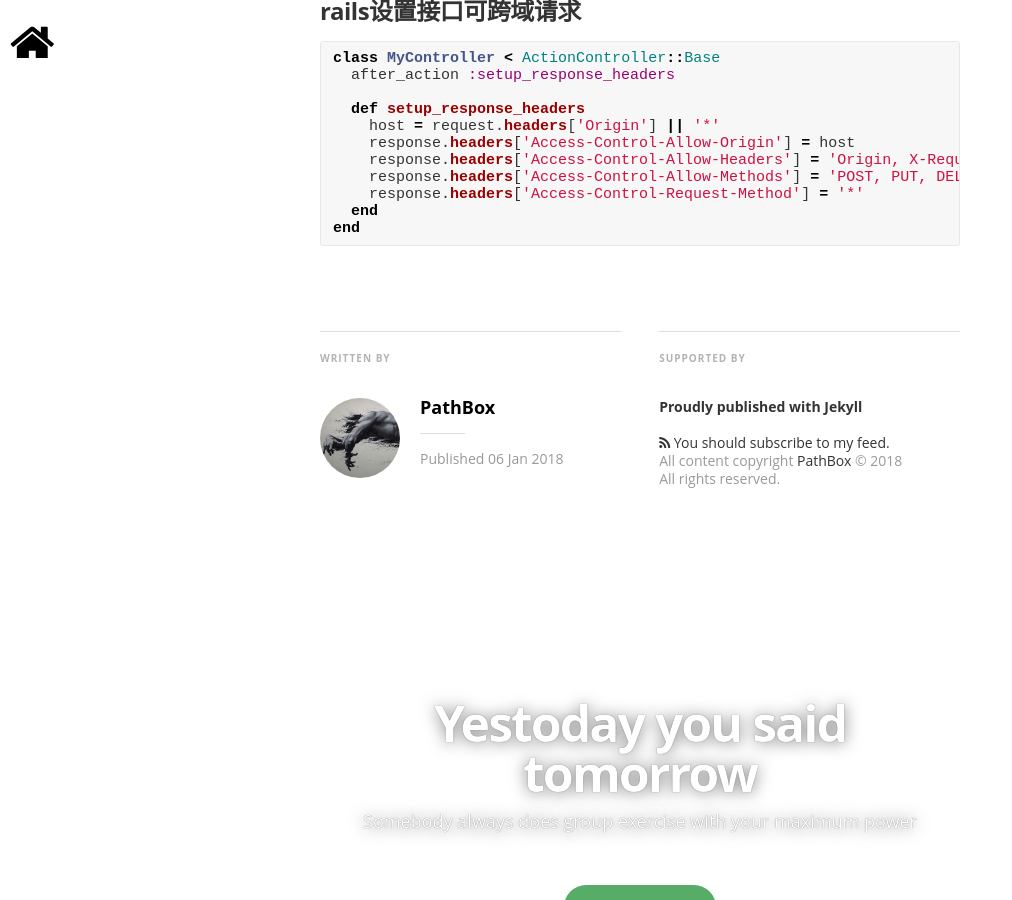
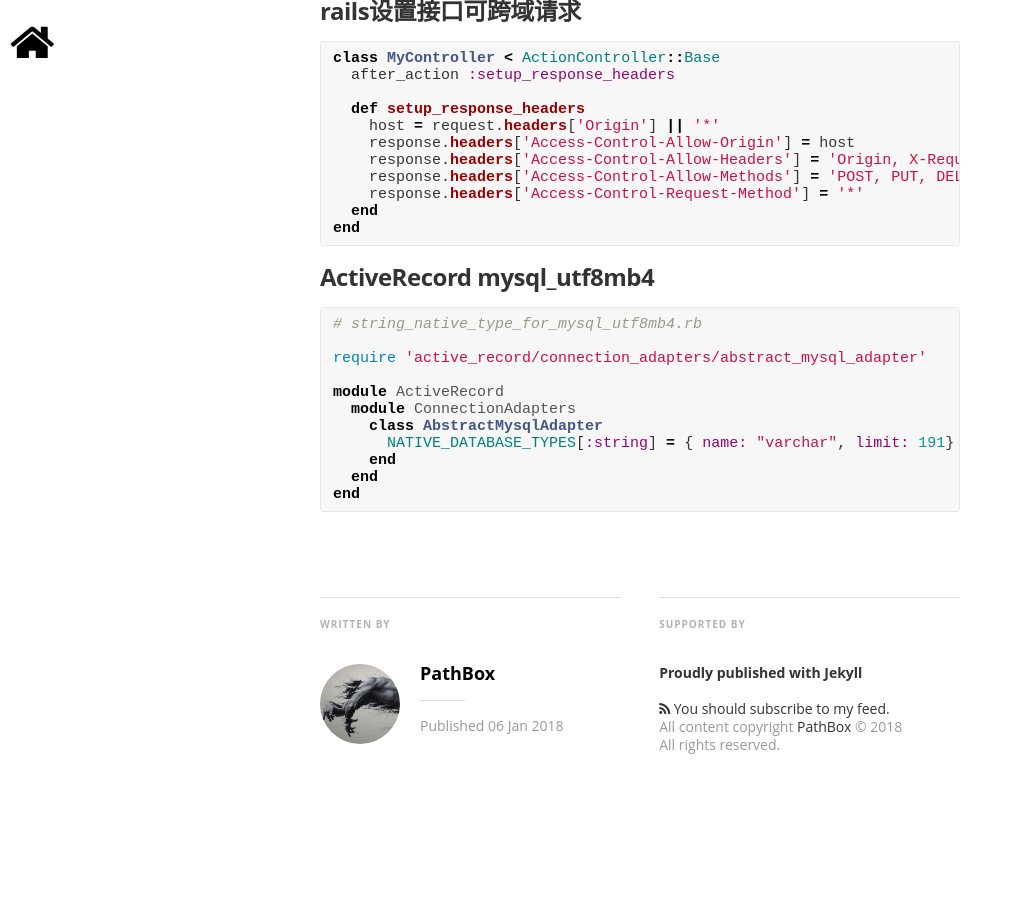
Before and after one commit to pathbox/pathbox.github.io, a Jekyll site: the page built from _posts/2018-01-06-work-summary-in-Udesk-twelve.md, in a window 1280 px wide and 900 px high, scrolled down 4835 px. Shown: the whole window, without its empty margins (0-1012 px from the left). Built offline with Jekyll 4.4.1, drawn with Linux system fonts in a browser that asks for light colours; nearby versions of some CDN libraries; some web fonts are replaced; comment, search, counter and statistics services are not loaded.

Commit message:
ActiveRecord mysql_utf8mb4

````diff
--- a/_posts/2018-01-06-work-summary-in-Udesk-twelve.md
+++ b/_posts/2018-01-06-work-summary-in-Udesk-twelve.md
@@ -120,3 +120,19 @@
   end
 end
 ```
+
+##### ActiveRecord mysql_utf8mb4
+
+```ruby
+# string_native_type_for_mysql_utf8mb4.rb
+
+require 'active_record/connection_adapters/abstract_mysql_adapter'
+
+module ActiveRecord
+  module ConnectionAdapters
+    class AbstractMysqlAdapter
+      NATIVE_DATABASE_TYPES[:string] = { name: "varchar", limit: 191}
+    end
+  end
+end
+```
````
